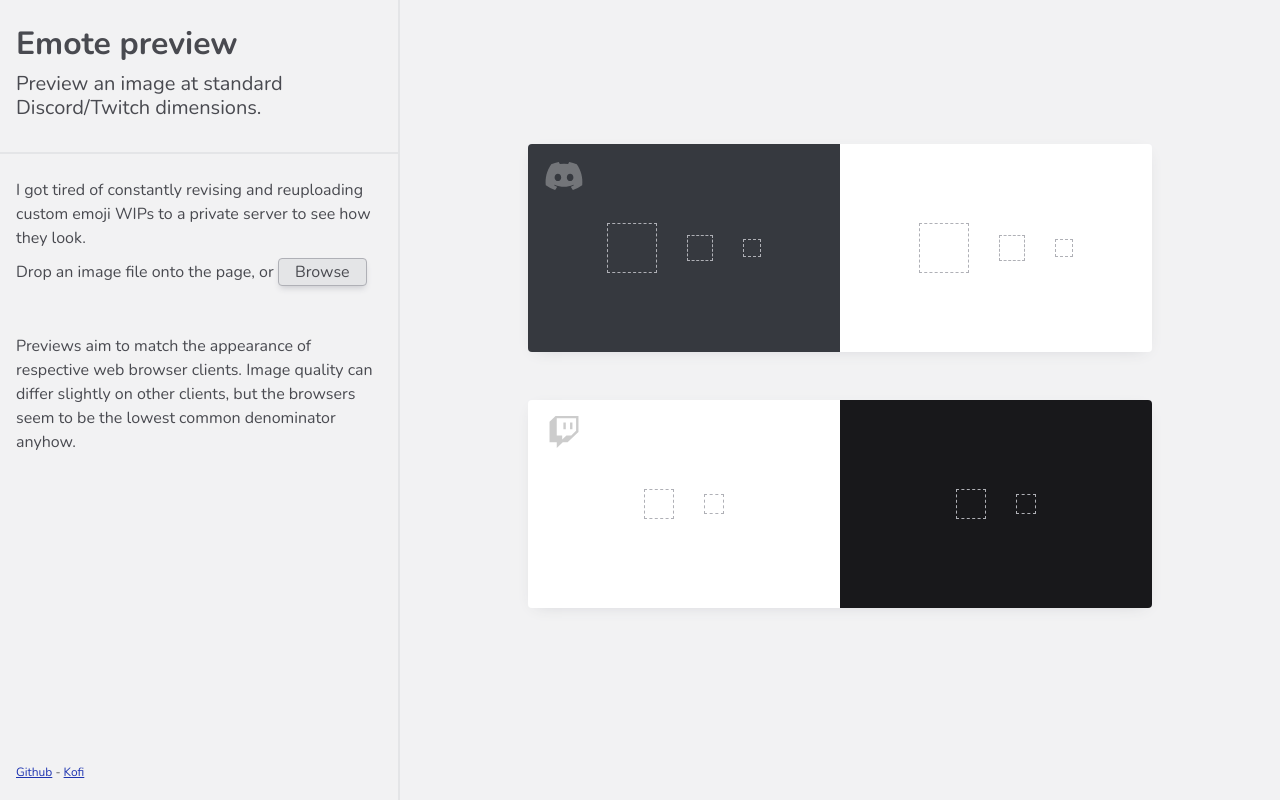
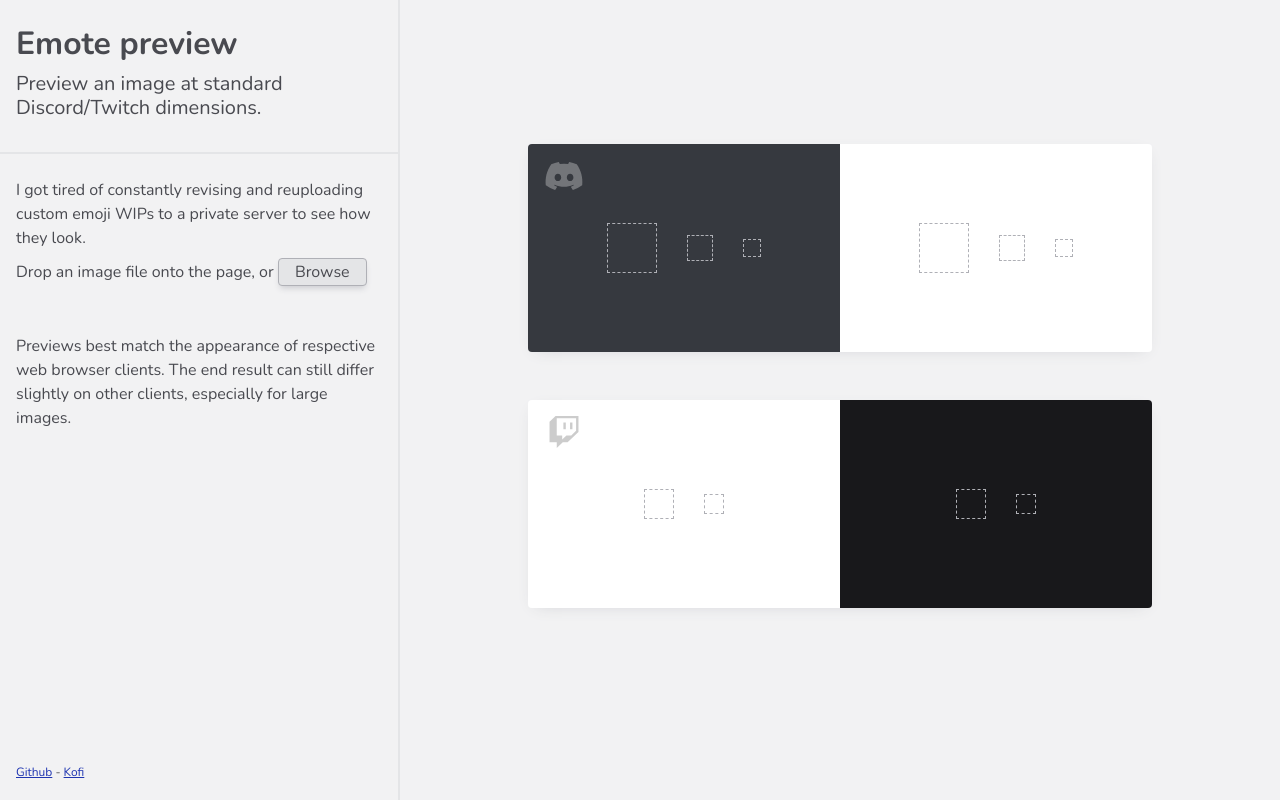
Before and after one commit to kcgidw/emote-preview, a Vue app: page / in a window 1280 px wide. Built offline with nearby package versions, Linux system fonts and the light colour scheme.

Commit message:
update text, overlay

```diff
--- a/src/App.vue
+++ b/src/App.vue
@@ -8,7 +8,7 @@
 	>
 		<div class="drag-overlay" v-show="dragging">
 			<div class="drag-overlay-inner">
-				<font-awesome-icon :icon="['fas', 'paperclip']" size="6x" />
+				<font-awesome-icon :icon="['fas', 'image']" size="6x" />
 				<div>Drop image file</div>
 			</div>
 		</div>
@@ -41,10 +41,9 @@
 			</div>
 			<div class="side-section">
 				<p class="">
-					Previews aim to match the appearance of respective web
-					browser clients. Image quality can differ slightly on other
-					clients, but the browsers seem to be the lowest common
-					denominator anyhow.
+					Previews best match the appearance of respective web browser
+					clients. The end result can still differ slightly on other
+					clients, especially for large images.
 				</p>
 			</div>
 			<div class="spacer" />
@@ -239,11 +238,6 @@ button#browse-fake {
 		font-weight: bold;
 		color: var(--gray8);
 
-		& > div,
-		svg {
-			filter: drop-shadow(0 4px 12px var(--gray1));
-		}
-
 		svg {
 			margin: 32px;
 		}
--- a/src/main.js
+++ b/src/main.js
@@ -4,12 +4,12 @@ import './style.scss';
 
 import { library } from '@fortawesome/fontawesome-svg-core';
 import { faTwitch, faDiscord } from '@fortawesome/free-brands-svg-icons';
-import { faPaperclip } from '@fortawesome/free-solid-svg-icons';
+import { faImage } from '@fortawesome/free-solid-svg-icons';
 import { FontAwesomeIcon } from '@fortawesome/vue-fontawesome';
 
 library.add(faTwitch);
 library.add(faDiscord);
-library.add(faPaperclip);
+library.add(faImage);
 
 const app = createApp(App);
 app.component('font-awesome-icon', FontAwesomeIcon);
```
